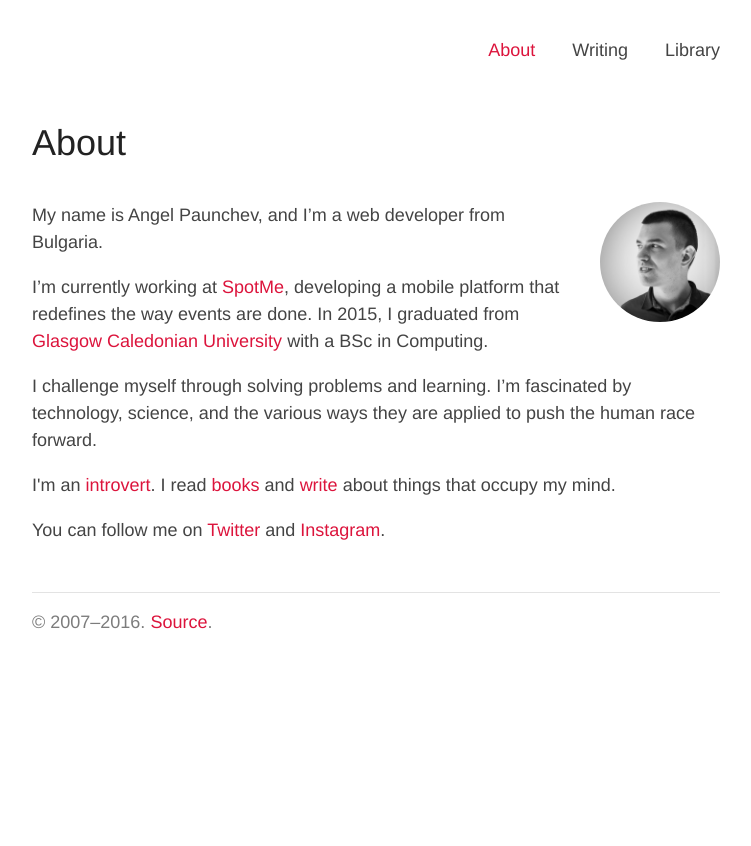
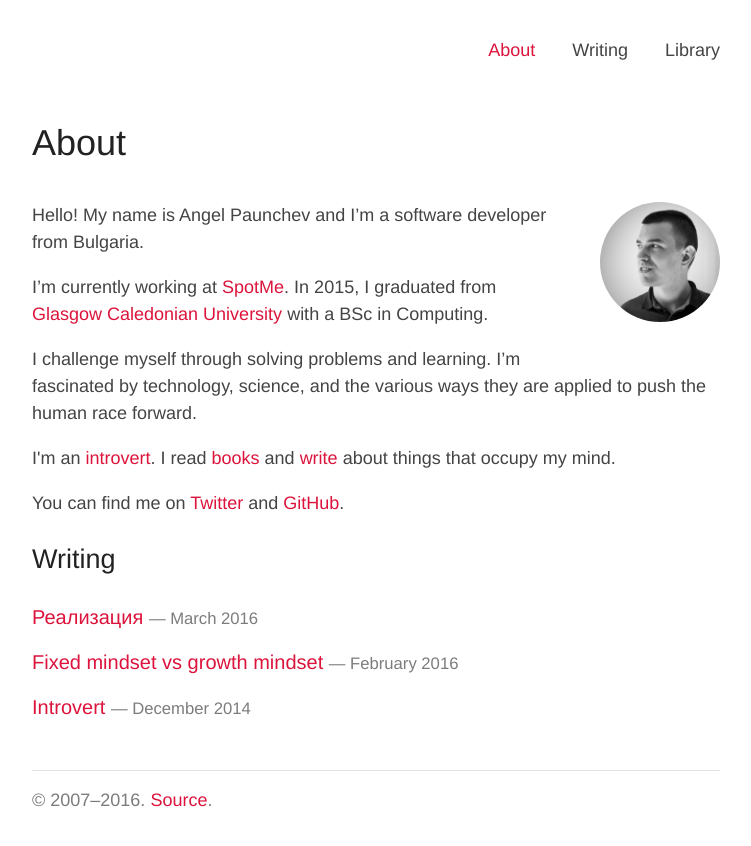
Before and after one commit to apaunchev/paunchev.com, a Jekyll site: the page built from index.html, in a window 1280 px wide. Shown: the top 846 px of the page, without its empty margins (264-1015 px from the left). Built offline with Jekyll 4.4.1, drawn with Linux system fonts in a browser that asks for light colours.

Commit message:
Update content

```diff
--- a/index.html
+++ b/index.html
@@ -8,12 +8,16 @@ title: About
     <img src="/images/me.jpg" alt="Me">
 </div>
 
-<p>My name is Angel Paunchev, and I’m a web developer from Bulgaria.</p>
+<p>Hello! My name is Angel Paunchev and I’m a software developer from Bulgaria.</p>
 
-<p>I’m currently working at <a href="https://www.spotme.com/">SpotMe</a>, developing a mobile platform that redefines the way events are done. In 2015, I graduated from <a href="http://www.gcu.ac.uk/">Glasgow Caledonian University</a> with a BSc in Computing.</p>
+<p>I’m currently working at <a href="https://www.spotme.com/">SpotMe</a>. In 2015, I graduated from <a href="http://www.gcu.ac.uk/">Glasgow Caledonian University</a> with a BSc in Computing.</p>
 
 <p>I challenge myself through solving problems and learning. I’m fascinated by technology, science, and the various ways they are applied to push the human race forward.</p>
 
 <p>I'm an <a href="/introvert">introvert</a>. I read <a href="/library">books</a> and <a href="/writing">write</a> about things that occupy my mind.</p>
 
-<p>You can follow me on <a href="https://twitter.com/apaunchev">Twitter</a> and <a href="https://www.instagram.com/apaunchev/">Instagram</a>.</p>
+<p>You can find me on <a href="https://twitter.com/apaunchev">Twitter</a> and <a href="https://github.com/apaunchev">GitHub</a>.</p>
+
+<h2>Writing</h2>
+
+{% include writing.html %}
--- a/library.html
+++ b/library.html
@@ -4,6 +4,10 @@ permalink: library
 page_class: page--library
 title: Library
 ---
+<section class="text">
+    <p>Books I’ve read and recommend.</p>
+</section>
+
 <section class="library">
     {% for book in site.data.books %}
     <a class="book" href="{{ book.url }}">
```
